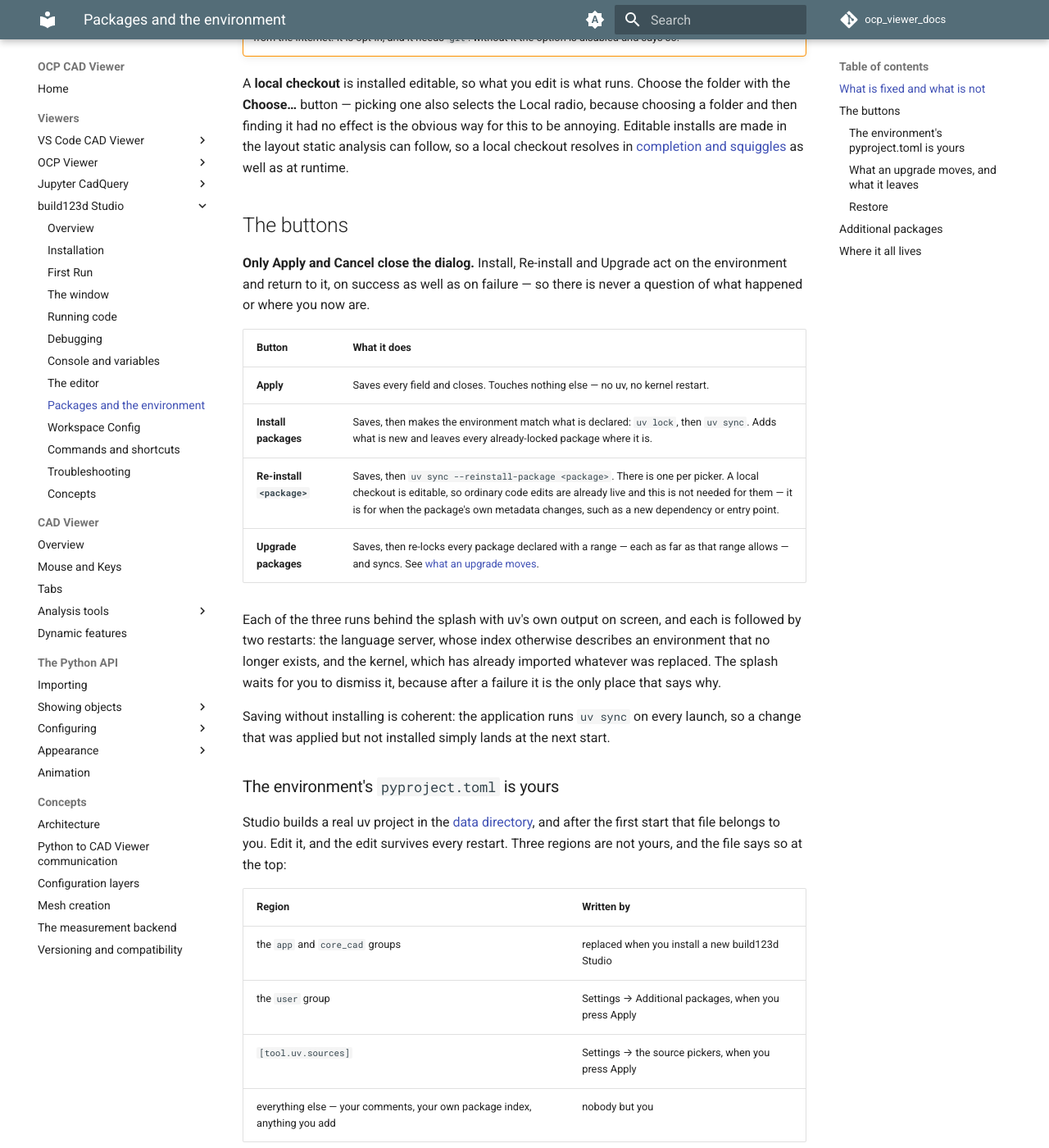
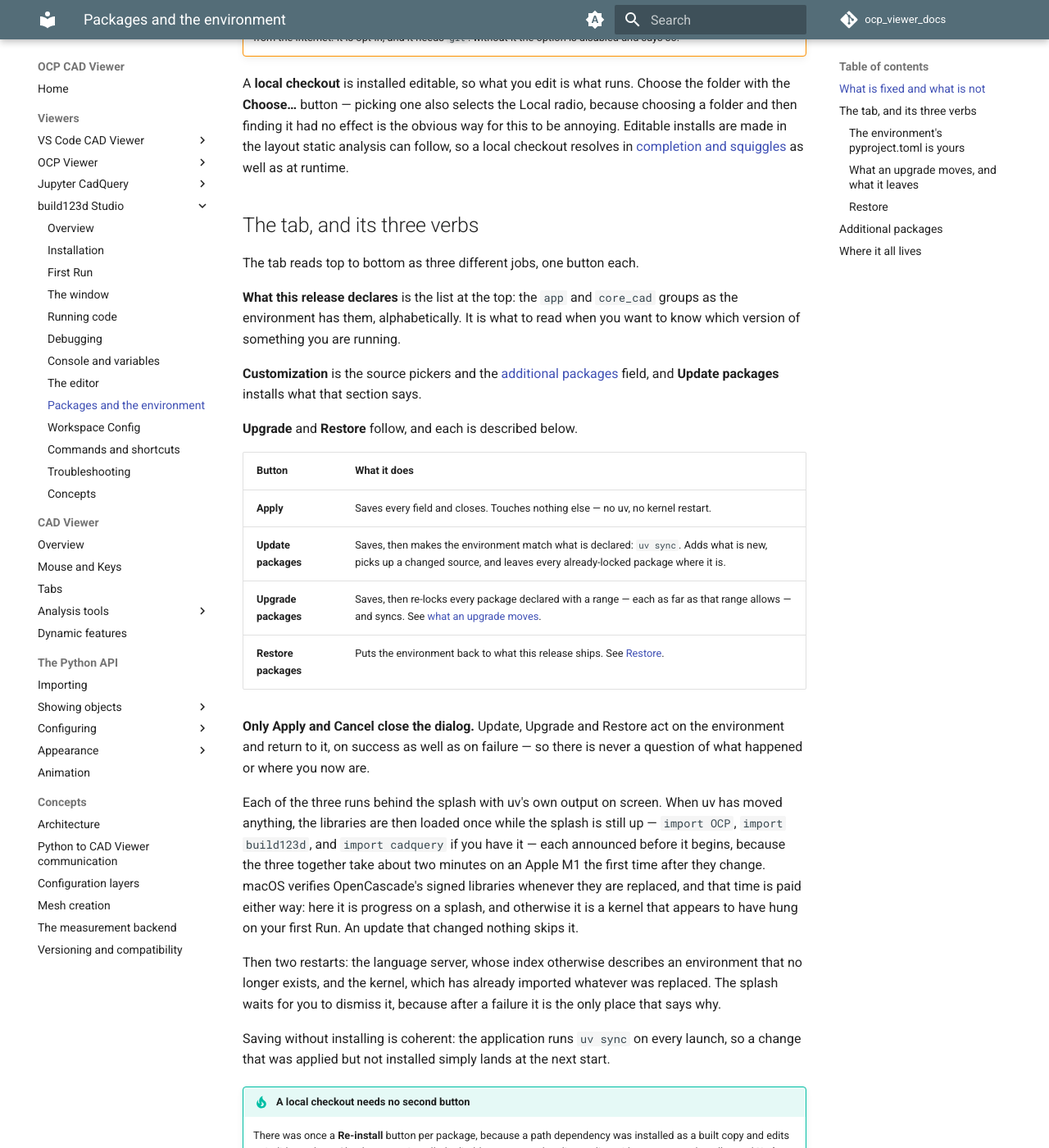
Before and after one commit to bernhard-42/ocp_viewer_docs, an MkDocs documentation site: the page built from docs/viewers/build123d_studio/packages.md, in a window 1280 px wide and 1400 px high, scrolled down 647 px. Shown: the whole window at 82% size. Built offline with MkDocs 1.6.1 and Material for MkDocs 9.7.7, drawn with Linux system fonts in a browser that asks for light colours; comment, search, counter and statistics services are not loaded; some of the changed text lies outside the part shown.

Commit message:
adapt build123d studio docs to app changes

```diff
--- a/docs/viewers/build123d_studio/packages.md
+++ b/docs/viewers/build123d_studio/packages.md
@@ -17,20 +17,34 @@ Everything else the application declares is frozen to the versions this release
 
 A **local checkout** is installed editable, so what you edit is what runs. Choose the folder with the **Choose…** button — picking one also selects the Local radio, because choosing a folder and then finding it had no effect is the obvious way for this to be annoying. Editable installs are made in the layout static analysis can follow, so a local checkout resolves in [completion and squiggles](editor.md) as well as at runtime.
 
-## The buttons
+## The tab, and its three verbs
 
-**Only Apply and Cancel close the dialog.** Install, Re-install and Upgrade act on the environment and return to it, on success as well as on failure — so there is never a question of what happened or where you now are.
+The tab reads top to bottom as three different jobs, one button each.
 
-| Button                     | What it does                                                                                                                                                                                                                                                                      |
-| -------------------------- | --------------------------------------------------------------------------------------------------------------------------------------------------------------------------------------------------------------------------------------------------------------------------------- |
-| **Apply**                  | Saves every field and closes. Touches nothing else — no uv, no kernel restart.                                                                                                                                                                                                    |
-| **Install packages**       | Saves, then makes the environment match what is declared: `uv lock`, then `uv sync`. Adds what is new and leaves every already-locked package where it is.                                                                                                                        |
-| **Re-install `<package>`** | Saves, then `uv sync --reinstall-package <package>`. There is one per picker. A local checkout is editable, so ordinary code edits are already live and this is not needed for them — it is for when the package's own metadata changes, such as a new dependency or entry point. |
+**What this release declares** is the list at the top: the `app` and `core_cad` groups as the environment has them, alphabetically. It is what to read when you want to know which version of something you are running.
+
+**Customization** is the source pickers and the [additional packages](#additional-packages) field, and **Update packages** installs what that section says.
+
+**Upgrade** and **Restore** follow, and each is described below.
+
+| Button | What it does |
+| --- | --- |
+| **Apply** | Saves every field and closes. Touches nothing else — no uv, no kernel restart. |
+| **Update packages** | Saves, then makes the environment match what is declared: `uv sync`. Adds what is new, picks up a changed source, and leaves every already-locked package where it is. |
 | **Upgrade packages** | Saves, then re-locks every package declared with a range — each as far as that range allows — and syncs. See [what an upgrade moves](#what-an-upgrade-moves-and-what-it-leaves). |
+| **Restore packages** | Puts the environment back to what this release ships. See [Restore](#restore). |
 
-Each of the three runs behind the splash with uv's own output on screen, and each is followed by two restarts: the language server, whose index otherwise describes an environment that no longer exists, and the kernel, which has already imported whatever was replaced. The splash waits for you to dismiss it, because after a failure it is the only place that says why.
+**Only Apply and Cancel close the dialog.** Update, Upgrade and Restore act on the environment and return to it, on success as well as on failure — so there is never a question of what happened or where you now are.
+
+Each of the three runs behind the splash with uv's own output on screen. When uv has moved anything, the libraries are then loaded once while the splash is still up — `import OCP`, `import build123d`, and `import cadquery` if you have it — each announced before it begins, because the three together take about two minutes on an Apple M1 the first time after they change. macOS verifies OpenCascade's signed libraries whenever they are replaced, and that time is paid either way: here it is progress on a splash, and otherwise it is a kernel that appears to have hung on your first Run. An update that changed nothing skips it.
+
+Then two restarts: the language server, whose index otherwise describes an environment that no longer exists, and the kernel, which has already imported whatever was replaced. The splash waits for you to dismiss it, because after a failure it is the only place that says why.
 
 Saving without installing is coherent: the application runs `uv sync` on every launch, so a change that was applied but not installed simply lands at the next start.
+
+!!! tip "A local checkout needs no second button"
+
+    There was once a **Re-install** button per package, because a path dependency was installed as a built copy and edits to it did not show. Checkouts are installed editable now, so code edits are live with no command at all — and **Update packages** covers the rest: measured against uv, a plain sync rebuilds an editable package when its own `pyproject.toml` gains a dependency or a console script.
 
 ### The environment's `pyproject.toml` is yours
 
@@ -56,7 +70,8 @@ Settings fills its fields from that file when it opens, so what you see is what
 | Declared as | On Upgrade |
 | --- | --- |
 | `build123d>=0.11.1` | any newer release |
-| `ocp-viewer-core>=1.0.4,<1.1.0` | within its minor |
+| `ocp-viewer-core>=1.0.5,<1.1.0` | within its minor |
+| `cadquery-ocp-stubs>=7.9.3,<7.10` | within the OpenCascade line it describes |
 | `ipykernel>=7.3.0,<7.4.0`, and the rest of `app` | within their patch level |
 | `basedpyright==1.39.9`, `ruff==0.16.3` | not at all |
 | whatever you put in `user` | as far as what you wrote allows |
```
Also changed, not shown: docs/viewers/build123d_studio/editor.md (+14 -2 lines), docs/viewers/build123d_studio/first_run.md (+1 -1 lines), docs/viewers/build123d_studio/running.md (+9 -1 lines), docs/viewers/build123d_studio/troubleshooting.md (+1 -1 lines), docs/viewers/build123d_studio/window.md (+2 -2 lines).
